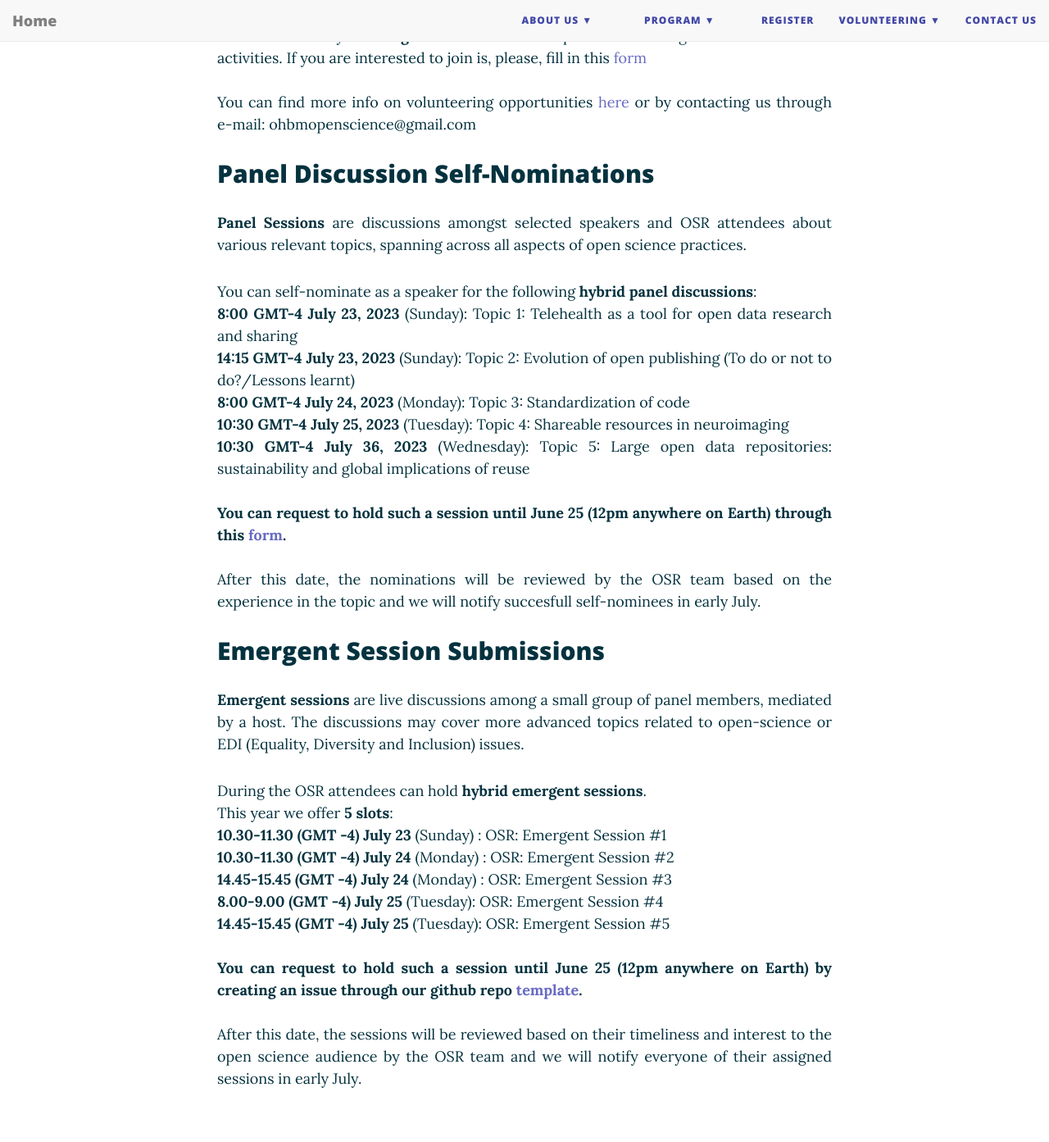
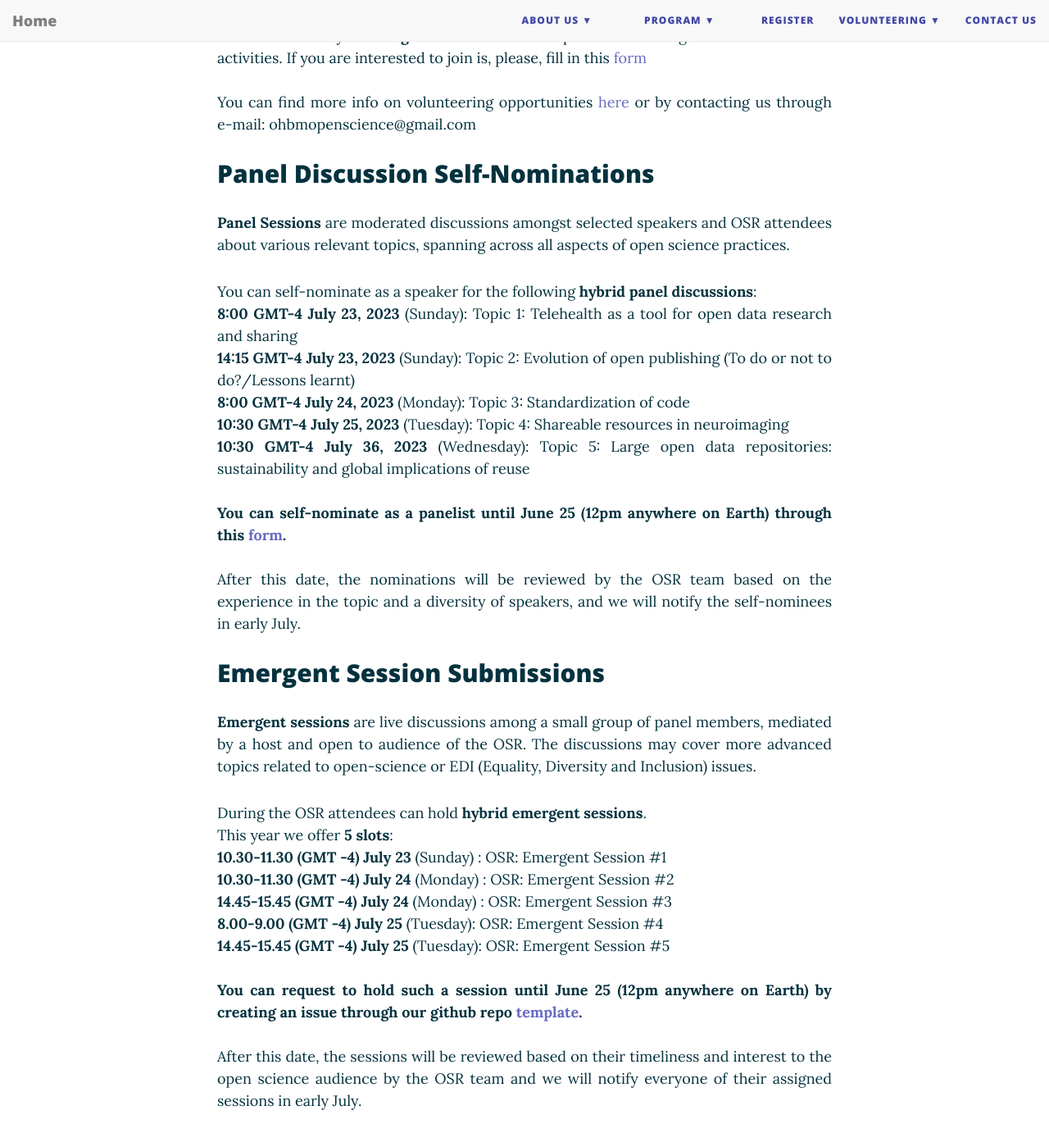
Before and after one commit to ohbm/osr2023, a Jekyll site: the page built from submit.md, in a window 1280 px wide and 1400 px high, scrolled down 516 px. Shown: the top 1393 px of the window at 82% size. Built offline with Jekyll 4.4.1, drawn with Linux system fonts in a browser that asks for light colours; nearby versions of some CDN libraries.

Commit message:
Update submit.md

```diff
--- a/submit.md
+++ b/submit.md
@@ -24,7 +24,7 @@
 ## Panel Discussion Self-Nominations
 
 <p align="justify">
-**Panel Sessions** are discussions amongst selected speakers and OSR attendees about various relevant topics, spanning across all aspects of open science practices.
+**Panel Sessions** are moderated discussions amongst selected speakers and OSR attendees about various relevant topics, spanning across all aspects of open science practices.
 </p>
 <p align="justify">
 You can self-nominate as a speaker for the following **hybrid panel discussions**: <br>
@@ -34,8 +34,8 @@
 **10:30 GMT-4 July 25, 2023** (Tuesday): Topic 4: Shareable resources in neuroimaging <br>
 **10:30 GMT-4 July 36, 2023** (Wednesday): Topic 5: Large open data repositories: sustainability and global implications of reuse <br><br>
 
-**You can request to hold such a session until June 25 (12pm anywhere on Earth) through this [form](https://forms.office.com/r/sWBzuATwDp){:target="_blank"}.**<br> <br>
-After this date, the nominations will be reviewed by the OSR team based on the experience in the topic and we will notify succesfull self-nominees in early July. <br>
+**You can self-nominate as a panelist until June 25 (12pm anywhere on Earth) through this [form](https://forms.office.com/r/sWBzuATwDp){:target="_blank"}.**<br> <br>
+After this date, the nominations will be reviewed by the OSR team based on the experience in the topic and a diversity of speakers, and we will notify the self-nominees in early July. <br>
 </p>
 {::options parse_block_html="false" /}
 
@@ -44,7 +44,7 @@
 {::options parse_block_html="false" /}
 {::options parse_block_html="true" /}
 <p align="justify">
-  **Emergent sessions** are live discussions among a small group of panel members, mediated by a host. The discussions may cover more advanced topics related to open-science or EDI (Equality, Diversity and Inclusion) issues.
+  **Emergent sessions** are live discussions among a small group of panel members, mediated by a host and open to audience of the OSR. The discussions may cover more advanced topics related to open-science or EDI (Equality, Diversity and Inclusion) issues.
 </p>
 <p align="justify">
 During the OSR attendees can hold **hybrid emergent sessions**. <br>
```
